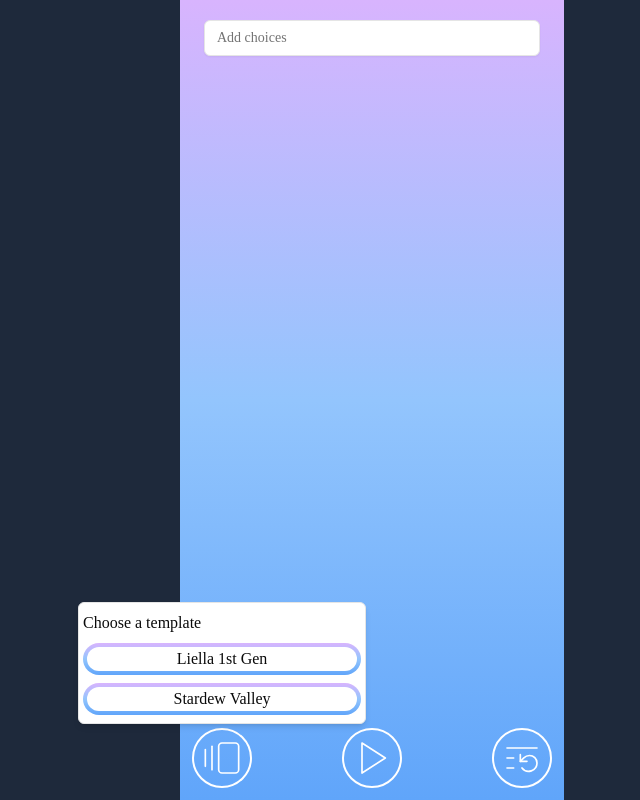
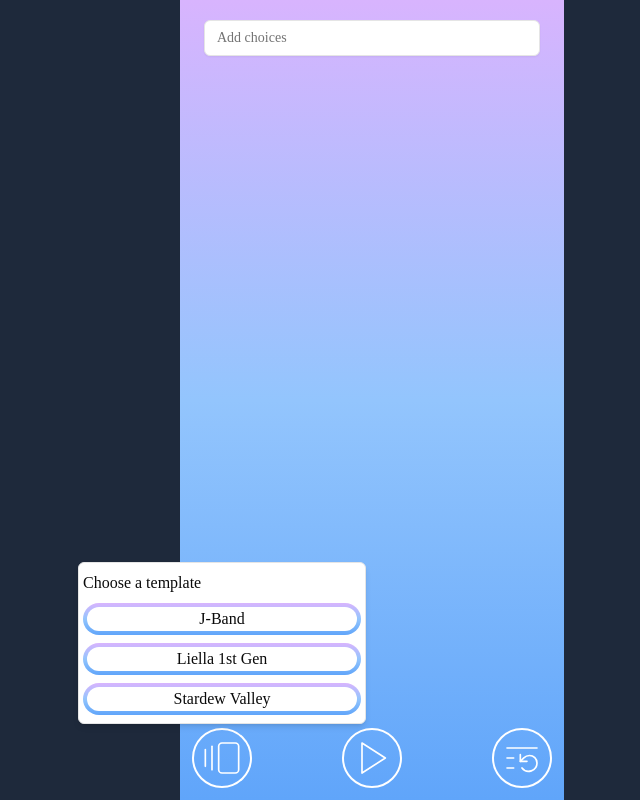
Before and after one commit to chatinunk97/ranking_game_ch, a React (Vite) app: page / in a window 1280 px wide. Both pictures are taken after a click on the button 490 px from the left and 758 px from the top of the page. Shown: the whole page, without its empty margins (268-908 px from the left). Built offline with nearby package versions, Linux system fonts and the light colour scheme; the HTML template or start-up script is replaced by a standard one; a web font is replaced by a local one.

Commit message:
add band choices

```diff
--- a/src/components/ui/custom/InputPageFooter.tsx
+++ b/src/components/ui/custom/InputPageFooter.tsx
@@ -25,6 +25,24 @@ const InputPageFooter = ({
           <span className="items-start">Choose a template</span>
           <div>
             <div className="flex  flex-col gap-2 ">
+              <PopoverPrimitive.Close>
+                <div
+                  onClick={() => {
+                    dispatch({
+                      type: CounterActionType.APPLY_TEMPLATE,
+                      payload: TemplateChoices.jband,
+                    });
+                    toast("Japanese Band template applied !", {
+                      autoClose: 1500,
+                    });
+                  }}
+                  className="p-1 bg-black rounded-full bg-gradient-to-b from-purple-300 via-blue-300 to-blue-400"
+                >
+                  <div className="px-1 overflow-hidden flex justify-center items-center bg-white rounded-full w-full text-center">
+                    J-Band
+                  </div>
+                </div>
+              </PopoverPrimitive.Close>
               <PopoverPrimitive.Close>
                 <div
                   onClick={() => {
--- a/src/defaultChoices/defaultChoice.ts
+++ b/src/defaultChoices/defaultChoice.ts
@@ -17,6 +17,29 @@ const liella: ChoiceType[] = [
   {
     choiceName: "Aoyama Nagisa",
     img: "https://aoyamanagisa.jp/assets/img/top/aoyamanagisa_top.jpg?1733482220",
+  },
+];
+
+const jband: ChoiceType[] = [
+  {
+    choiceName: "YOASOBI",
+    img: "https://i.scdn.co/image/ab6761610000e5ebbfdd8a29d0c6bc6950055234",
+  },
+  {
+    choiceName: "YORUSHIKA",
+    img: "https://upload.wikimedia.org/wikipedia/commons/2/27/Yorushika_Logo.jpg",
+  },
+  {
+    choiceName: "UVERworld",
+    img: "https://s3-ap-northeast-1.amazonaws.com/ticket-trade.emtg.jp/production/assets/img/artist/uverworld/pc-20240917170713.jpg",
+  },
+  {
+    choiceName: "Lust Queen",
+    img: "https://pbs.twimg.com/media/GNiCbN2bIAAYMwU?format=jpg&name=large",
+  },
+  {
+    choiceName: "SCANDAL",
+    img: "https://topmusic.jp/artists/2584/main/main.jpg",
   },
 ];
 
@@ -74,11 +97,13 @@ const stardew: ChoiceType[] = [
 const defaultChoice = {
   liella: liella,
   stardew: stardew,
+  jband: jband,
 };
 
 export enum TemplateChoices {
   "liella" = "liella",
   "stardew" = "stardew",
+  "jband" = "jband",
 }
 
 export default defaultChoice;
```
